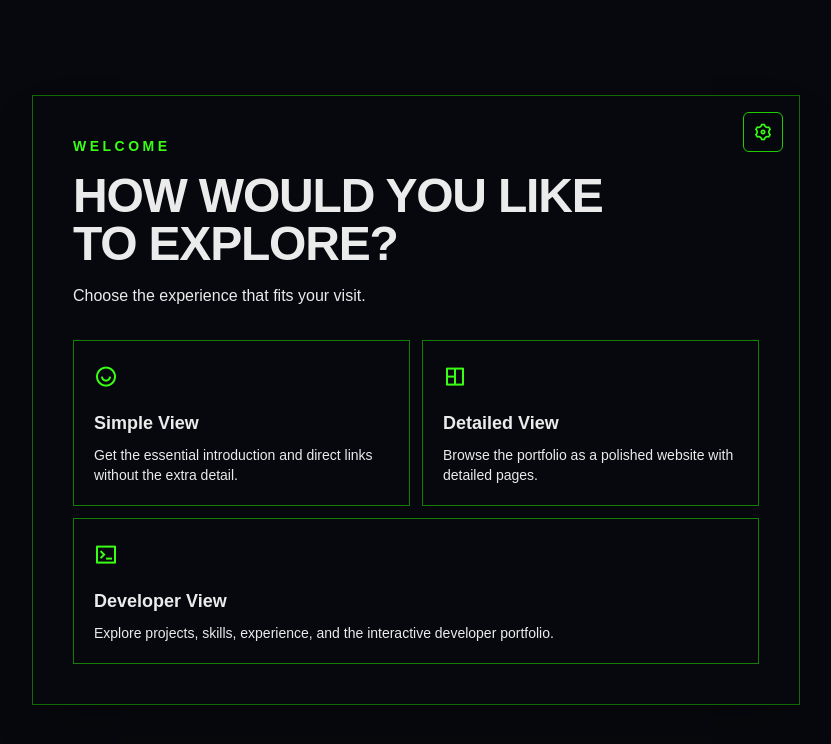
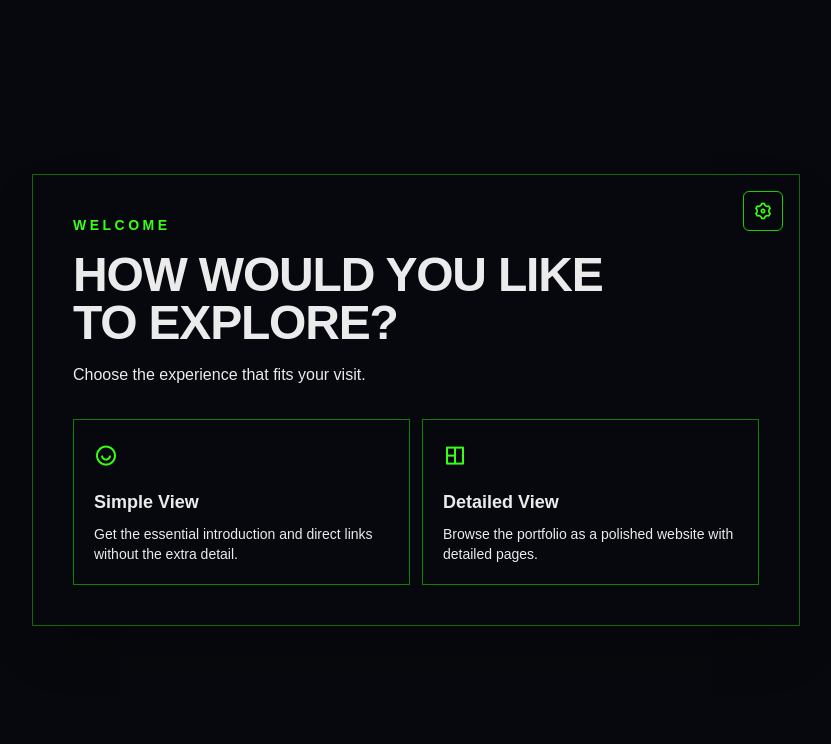
Before and after one commit to konain611/Portfolio, a Next.js app in the folder syedkonainnasir/: page / in a window 1280 px wide. Shown: the top 744 px of the page, without its empty margins (224-1055 px from the left). Built offline with nearby package versions, Linux system fonts and the light colour scheme.

Commit message:
Update HomePageLoader.jsx

```diff
--- a/syedkonainnasir/src/components/HomePageLoader.jsx
+++ b/syedkonainnasir/src/components/HomePageLoader.jsx
@@ -18,13 +18,13 @@ const views = [
       "Browse the portfolio as a polished website with detailed pages.",
     icon: "ri-layout-4-line",
   },
-  {
-    href: "/dev",
-    label: "Developer View",
-    description:
-      "Explore projects, skills, experience, and the interactive developer portfolio.",
-    icon: "ri-terminal-box-line",
-  },
+  // {
+  //   href: "/dev",
+  //   label: "Developer View",
+  //   description:
+  //     "Explore projects, skills, experience, and the interactive developer portfolio.",
+  //   icon: "ri-terminal-box-line",
+  // },
 ];
 
 export default function HomePageLoader() {
```
